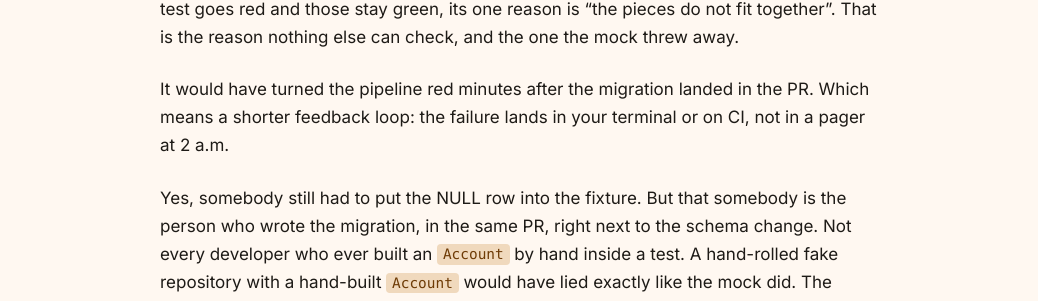
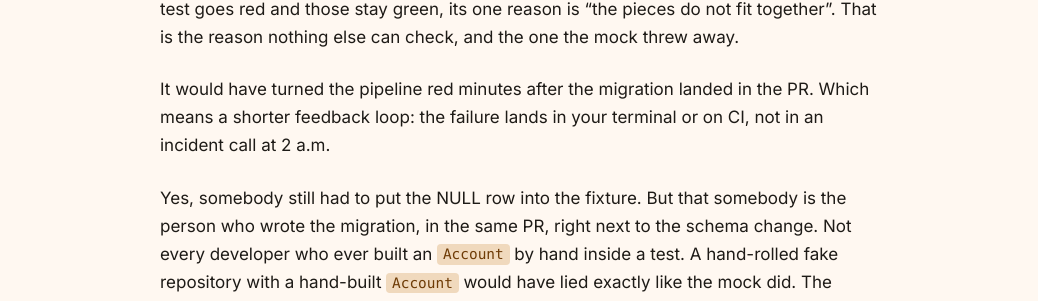
Before and after one commit to pawzem/fox-tech, a Jekyll site: the page built from _posts/2026-08-29-why-i-hate-mockito.md, in a window 1280 px wide and 900 px high, scrolled down 12316 px. Shown: the part 181-482 px from the top of the window, without its empty margins (120-1158 px from the left). Built offline with Jekyll 4.4.1, drawn with Linux system fonts in a browser that asks for light colours.

Commit message:
Mockito post: "incident call" instead of "pager"
Co-Authored-By: Claude Fable 5 <noreply@anthropic.com>
Claude-Session: https://claude.ai/code/session_01418ymiLGkBoTPG1RvqJLiy

```diff
--- a/_posts/2026-08-29-why-i-hate-mockito.md
+++ b/_posts/2026-08-29-why-i-hate-mockito.md
@@ -388,7 +388,7 @@ BonusServiceIntegrationTest > skipsAccountThatNeverJoinedTheBonusProgram() FAILE
 One test method. It exercises the SQL, the row mapping, the entity invariants and the service flow in one go, and every one of its possible failures means something true about the system. Does that break the one-reason rule? Splitting it into more methods with one assertion each would not help; every copy still runs the whole stack, so every copy has the same ways to fail. What keeps the rule is the layering: the entity test owns "the calculation broke", the repository test owns "the SQL or the mapping broke", so when this test goes red and those stay green, its one reason is "the pieces do not fit together". That is the reason nothing else can check, and the one the mock threw away.
 
 It would have turned the pipeline red minutes after the migration landed in the PR.
-Which means a shorter feedback loop: the failure lands in your terminal or on CI, not in a pager at 2 a.m.
+Which means a shorter feedback loop: the failure lands in your terminal or on CI, not in an incident call at 2 a.m.
 
 Yes, somebody still had to put the NULL row into the fixture. But that somebody is the person who wrote the migration, in the same PR, right next to the schema change. Not every developer who ever built an `Account` by hand inside a test. A hand-rolled fake repository with a hand-built `Account` would have lied exactly like the mock did. The difference is where the knowledge about the data lives: in one fixture that mirrors prod, or in a hundred `new Account(...)` calls scattered across test classes. (In the companion repo every test builds its own table, to keep each file readable on its own. In a real project it is one migration script and one seed dataset shared by every integration test.)
 
```
